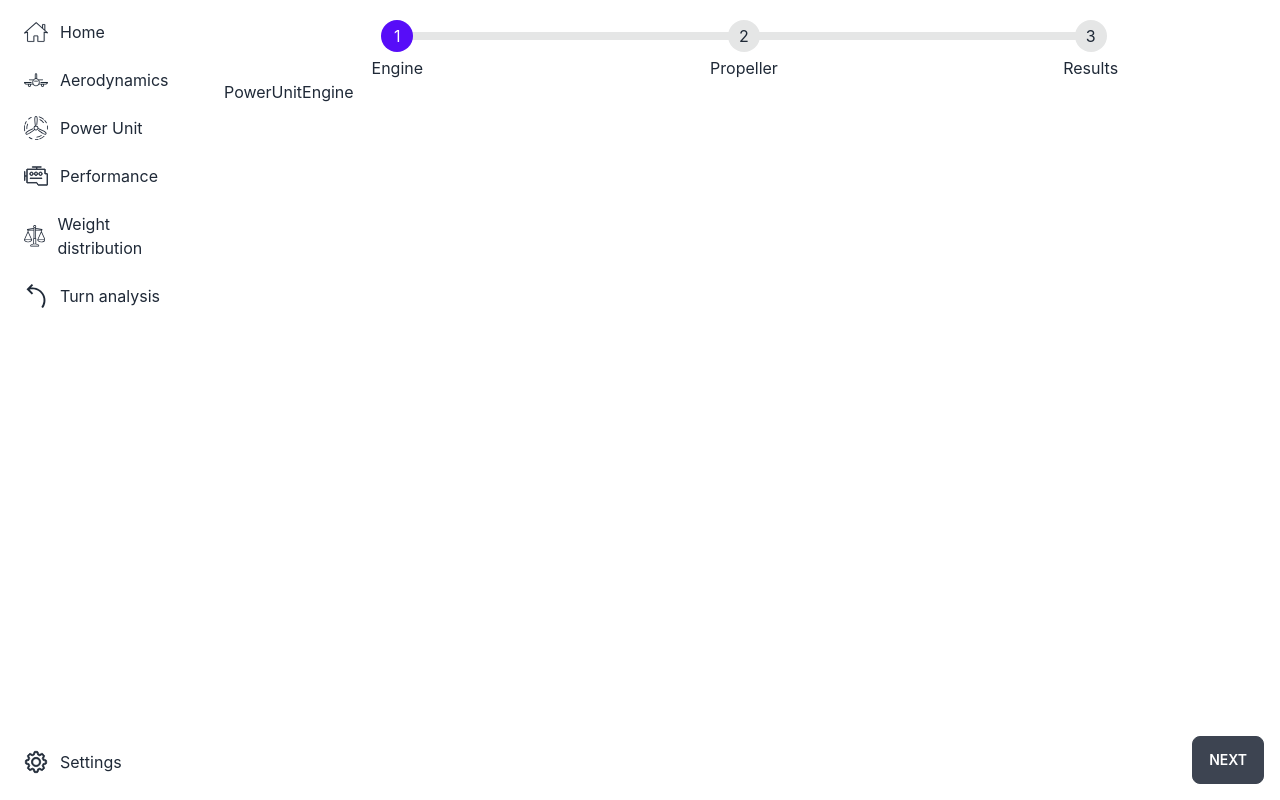
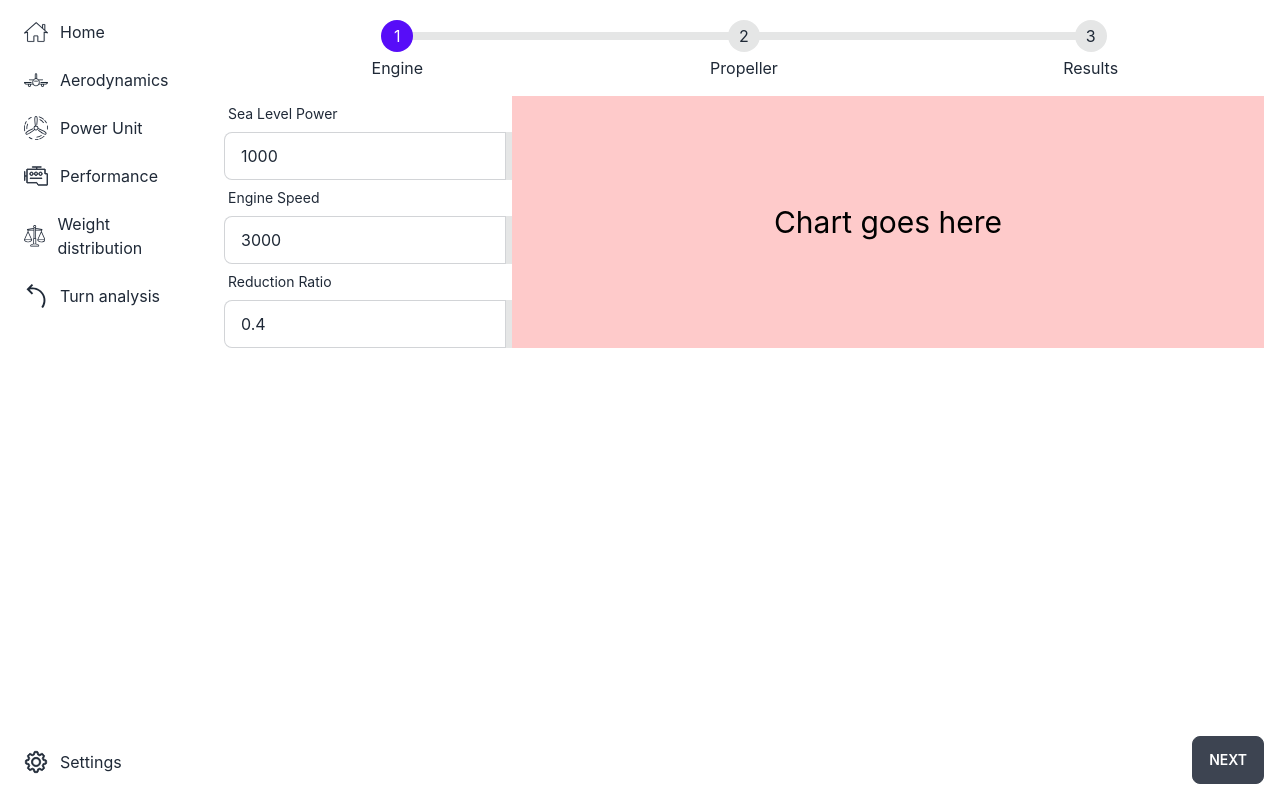
Before and after one commit to adamsmietanka/aircraft-calculator, a React (Create React App) app in the folder frontend/: page /powerunit/engine in a window 1280 px wide. Built offline with nearby package versions, Linux system fonts and the light colour scheme.

Commit message:
feat: add basic inputs to powerunit/engine

```diff
--- /dev/null
+++ b/frontend/src/components/atoms/InputNumber.tsx
@@ -0,0 +1,29 @@
+import React from "react";
+
+interface Props {
+  label: string;
+  unit: string;
+  value: number;
+  setter: (value: number) => void;
+}
+
+const InputNumber = ({label, unit, value, setter}: Props) => {
+  return (
+    <div className="form-control">
+      <label className="label">
+        <span className="label-text">{label}</span>
+      </label>
+      <label className="input-group">
+        <input
+          type="text"
+          className="input input-bordered"
+          value={value}
+          onChange={(e) => setter(parseFloat(e.target.value))}
+        />
+        <span>{unit}</span>
+      </label>
+    </div>
+  );
+};
+
+export default InputNumber;
--- a/frontend/src/components/organisms/PowerUnitEngine.tsx
+++ b/frontend/src/components/organisms/PowerUnitEngine.tsx
@@ -1,9 +1,32 @@
-import React from 'react'
+import React from "react";
+import InputNumber from "../atoms/InputNumber";
 
 const PowerUnitEngine = () => {
   return (
-    <div>PowerUnitEngine</div>
-  )
-}
+    <div className="flex">
+      <div className="flex flex-col w-64 mr-8">
+        <InputNumber
+          value={1000}
+          setter={(value) => {}}
+          label="Sea Level Power"
+          unit="kW"
+        />
+        <InputNumber
+          value={3000}
+          setter={(value) => {}}
+          label="Engine Speed"
+          unit="rpm"
+        />
+        <InputNumber
+          value={0.4}
+          setter={(value) => {}}
+          label="Reduction Ratio"
+          unit=":1"
+        />
+      </div>
+      <div className="bg-red-200 w-full text-bold text-black text-3xl flex justify-center items-center">Chart goes here</div>
+    </div>
+  );
+};
 
-export default PowerUnitEngine
+export default PowerUnitEngine;
--- a/frontend/src/components/templates/PowerUnit.tsx
+++ b/frontend/src/components/templates/PowerUnit.tsx
@@ -44,7 +44,7 @@ const PowerUnit = () => {
   return (
     <>
       <div className="flex flex-col w-full">
-        <ul className="steps">
+        <ul className="steps mb-4">
           {routes.map((route) => (
             <li
               className={`step cursor-pointer ${
```
